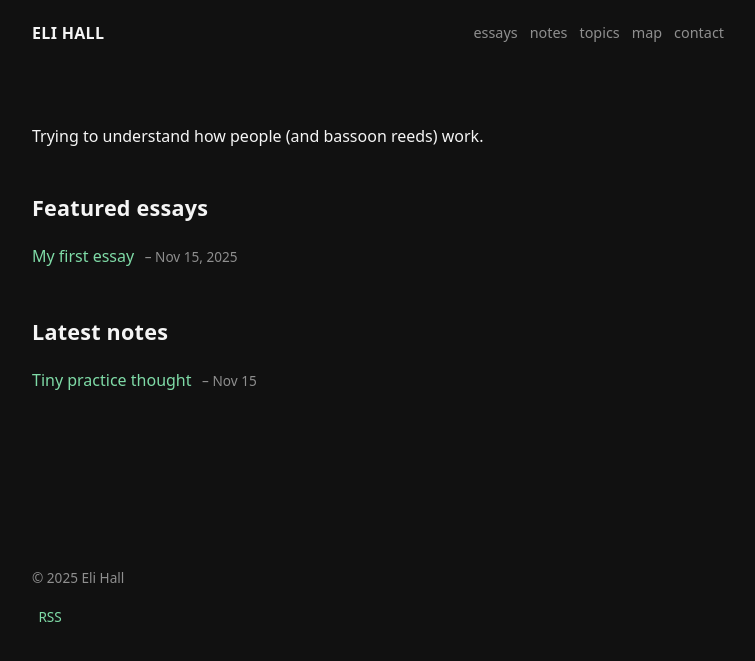
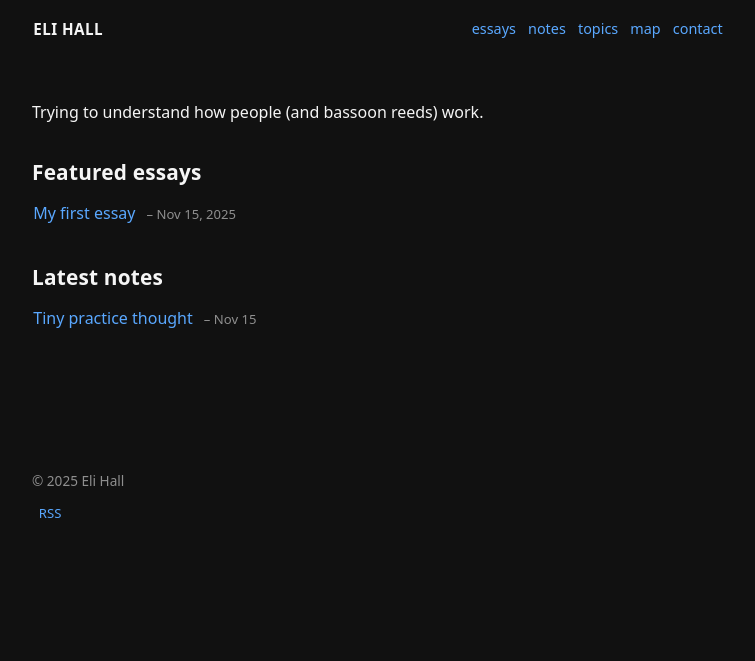
Before and after one commit to ethall52xyz/elihall, a Jekyll site: the page built from index.html, in a window 1280 px wide. Shown: the top 661 px of the page, without its empty margins (262-1017 px from the left). Built offline with Jekyll 4.4.1, drawn with Linux system fonts in a browser that asks for light colours.

Commit message:
Update main.css

```diff
--- a/assets/css/main.css
+++ b/assets/css/main.css
@@ -1,5 +1,5 @@
 /* =============================
-   Modern dark theme
+   Modern dark theme (compact)
    ============================= */
 
 :root {
@@ -7,8 +7,8 @@
   --bg: #111111;
   --text: #f5f5f5;
   --muted: #8f8f8f;
-  --accent: #7fdba7;        /* normal link color */
-  --hover: #ffe49c;         /* soft yellow hover */
+  --accent: #5aa8ff;             /* blue link color */
+  --hover-highlight: rgba(255, 228, 156, 0.45); /* soft yellow highlight */
 
   /* Layout */
   --max-width: 740px;
@@ -33,7 +33,7 @@ body {
   background: var(--bg);
   color: var(--text);
   font-family: var(--font-body);
-  line-height: 1.7;
+  line-height: 1.55;           /* tighter line spacing */
   font-size: 16px;
 }
 
@@ -42,13 +42,13 @@ body {
 .container {
   max-width: var(--max-width);
   margin: 0 auto;
-  padding: 2rem 1.5rem 4rem;
+  padding: 1.75rem 1.5rem 3rem; /* slightly tighter top/bottom */
 }
 
 /* Header */
 
 .site-header {
-  margin-bottom: 2rem;
+  margin-bottom: 1.5rem;
 }
 
 .site-header .container {
@@ -56,82 +56,86 @@ body {
   flex-wrap: wrap;
   align-items: center;
   justify-content: space-between;
-  gap: 0.75rem;
-  padding-top: 1.25rem;
-  padding-bottom: 0.75rem;
+  gap: 0.5rem;
+  padding-top: 1.1rem;
+  padding-bottom: 0.4rem;
 }
 
 .site-title {
   font-weight: 600;
-  letter-spacing: 0.02em;
+  letter-spacing: 0.03em;
   text-decoration: none;
   color: var(--text);
-  font-size: 1rem;
+  font-size: 0.95rem;
   text-transform: uppercase;
 }
 
 .site-nav {
   display: flex;
   flex-wrap: wrap;
-  gap: 0.75rem;
+  gap: 0.6rem;
 }
 
 .site-nav a {
-  text-decoration: none;
-  color: var(--muted);
   font-size: 0.9rem;
-}
-
-.site-nav a:hover {
-  color: var(--hover);
 }
 
 /* Typography */
 
 h1, h2, h3 {
   font-weight: 600;
-  margin: 2rem 0 0.75rem;
+  margin: 1.7rem 0 0.6rem;   /* closer together */
   letter-spacing: 0.01em;
 }
 
 h1 {
-  font-size: 1.9rem;
+  font-size: 1.8rem;
 }
 
 h2 {
-  font-size: 1.35rem;
+  font-size: 1.3rem;
 }
 
 h3 {
-  font-size: 1.1rem;
+  font-size: 1.08rem;
 }
 
 p {
-  margin: 0 0 1rem;
+  margin: 0 0 0.75rem;        /* less gap between paragraphs */
 }
 
+/* Animated highlight links */
+
 a {
+  position: relative;
   color: var(--accent);
   text-decoration: none;
+  transition:
+    color 0.16s ease-out,
+    background-color 0.16s ease-out;
+  padding: 0 0.08rem;         /* tiny padding for the highlight "marker" */
+  border-radius: 2px;
 }
 
 a:hover {
-  text-decoration: underline;
-  color: var(--hover);
+  color: #111111;             /* dark text on light highlight */
+  background-color: var(--hover-highlight);
 }
 
+/* Lists */
+
 ul, ol {
-  margin: 0 0 1rem 1.25rem;
+  margin: 0 0 0.75rem 1.1rem;
 }
 
 /* Home sections */
 
 .home-section {
-  margin-top: 2.5rem;
+  margin-top: 2rem;           /* slightly tighter */
 }
 
 .home-section h2 {
-  margin-bottom: 0.75rem;
+  margin-bottom: 0.6rem;
 }
 
 .home-section ul {
@@ -141,43 +145,43 @@ ul, ol {
 }
 
 .home-section li {
-  padding: 0.25rem 0;
+  padding: 0.2rem 0;
 }
 
 /* Meta / tags */
 
 .meta {
   color: var(--muted);
-  font-size: 0.85rem;
-  margin-left: 0.4rem;
+  font-size: 0.82rem;
+  margin-left: 0.35rem;
 }
 
-/* Tags: italic, inline (no bubbles) */
+/* Tags: italic, inline */
 
 .post-tags {
-  margin-left: 0.4rem;
+  margin-left: 0.35rem;
 }
 
 .tag {
   font-style: italic;
   font-size: 0.85rem;
   color: var(--muted);
-  margin-left: 0.3rem;
+  margin-left: 0.25rem;
 }
 
 /* Post layout */
 
 .post-header h1 {
-  margin-top: 1.25rem;
+  margin-top: 1.1rem;
 }
 
 .post-summary {
   color: var(--muted);
-  margin-top: 0.25rem;
+  margin-top: 0.2rem;
 }
 
 .post-content {
-  margin-top: 1.5rem;
+  margin-top: 1.2rem;
 }
 
 /* Post list (essays page) */
@@ -185,32 +189,32 @@ ul, ol {
 .post-list {
   list-style: none;
   padding: 0;
-  margin: 1.5rem 0 0;
+  margin: 1.2rem 0 0;
 }
 
 .post-list-item {
-  padding: 0.6rem 0;
+  padding: 0.4rem 0;          /* tighter */
 }
 
 /* Backlinks */
 
 .backlinks {
-  margin-top: 3rem;
-  padding-top: 1.5rem;
+  margin-top: 2.5rem;
+  padding-top: 1.2rem;
 }
 
 .backlinks h2 {
-  font-size: 0.85rem;
+  font-size: 0.82rem;
   text-transform: uppercase;
   letter-spacing: 0.09em;
   color: var(--muted);
-  margin-bottom: 0.5rem;
+  margin-bottom: 0.4rem;
 }
 
 .backlinks-intro {
-  margin: 0 0 0.5rem;
+  margin: 0 0 0.4rem;
   color: var(--muted);
-  font-size: 0.85rem;
+  font-size: 0.8rem;
 }
 
 .backlinks ul {
@@ -220,13 +224,13 @@ ul, ol {
 }
 
 .backlinks li {
-  padding: 0.25rem 0;
+  padding: 0.2rem 0;
 }
 
 .badge {
   display: inline-block;
-  margin-left: 0.4rem;
-  padding: 0.05rem 0.35rem;
+  margin-left: 0.35rem;
+  padding: 0.03rem 0.3rem;
   border-radius: 999px;
   font-size: 0.7rem;
   letter-spacing: 0.08em;
@@ -236,8 +240,8 @@ ul, ol {
 /* Footer */
 
 .site-footer {
-  margin-top: 3rem;
-  padding-top: 1.5rem;
+  margin-top: 2.5rem;
+  padding-top: 1.2rem;
   font-size: 0.85rem;
   color: var(--muted);
 }
```
